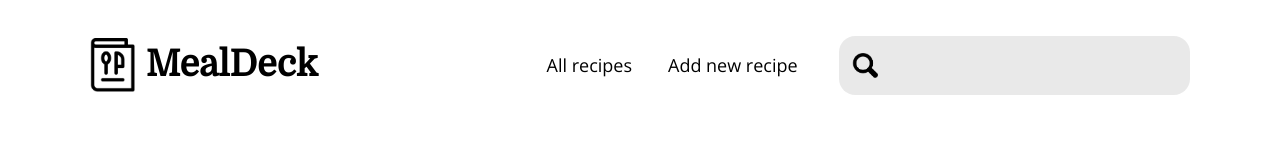
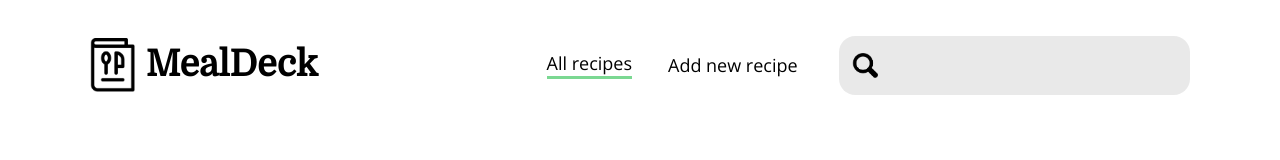
Before and after one commit to edlsto/recipe-creator, a Vue app: page / in a window 1280 px wide. Shown: the top 160 px of the page. Built offline with nearby package versions, Linux system fonts and the light colour scheme.

Commit message:
Add link highlight

```diff
--- a/src/components/Nav.vue
+++ b/src/components/Nav.vue
@@ -70,4 +70,7 @@ a {
   font-size: 1.3em;
   outline: none;
 }
+.nav-link.router-link-exact-active {
+  border-bottom: 3px solid rgb(123, 216, 146);
+}
 </style>
```
